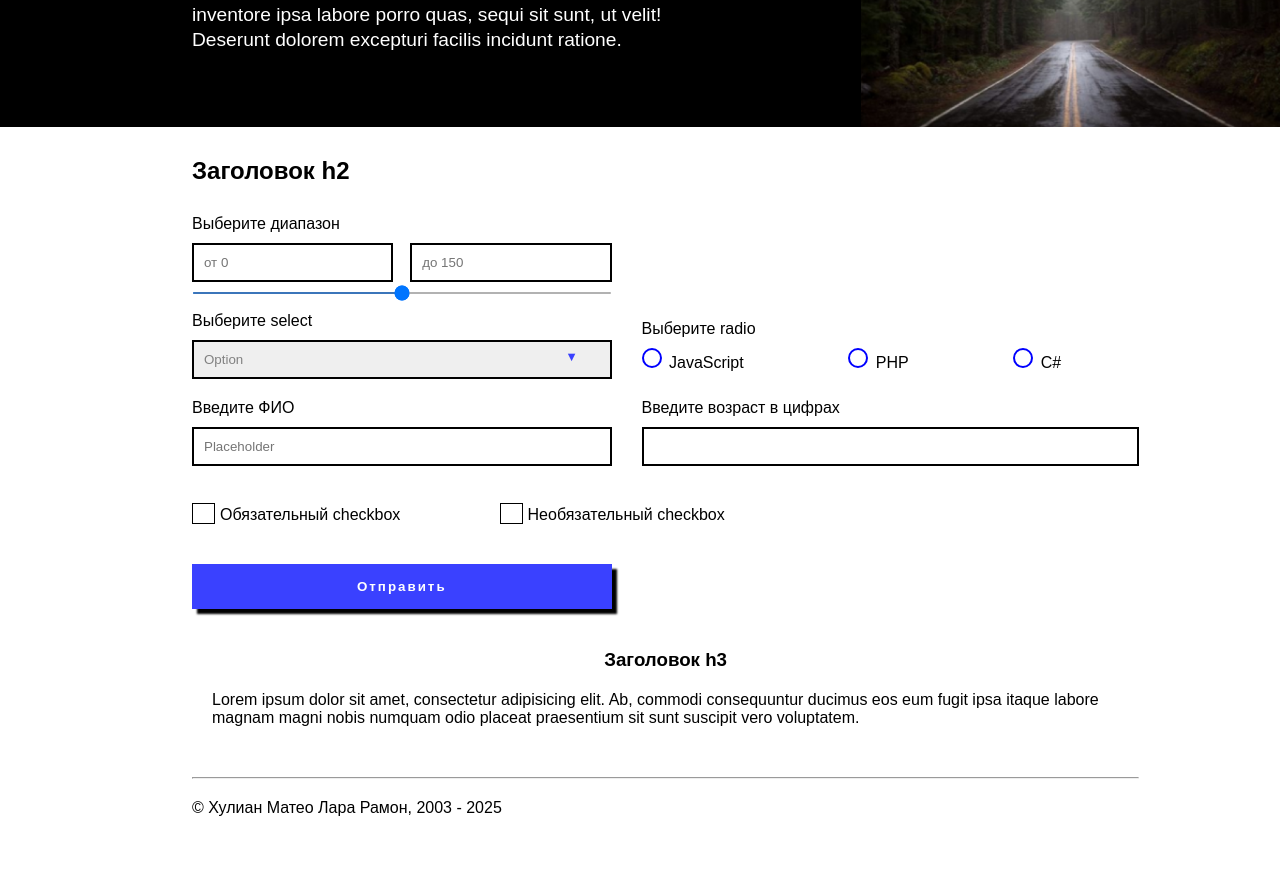
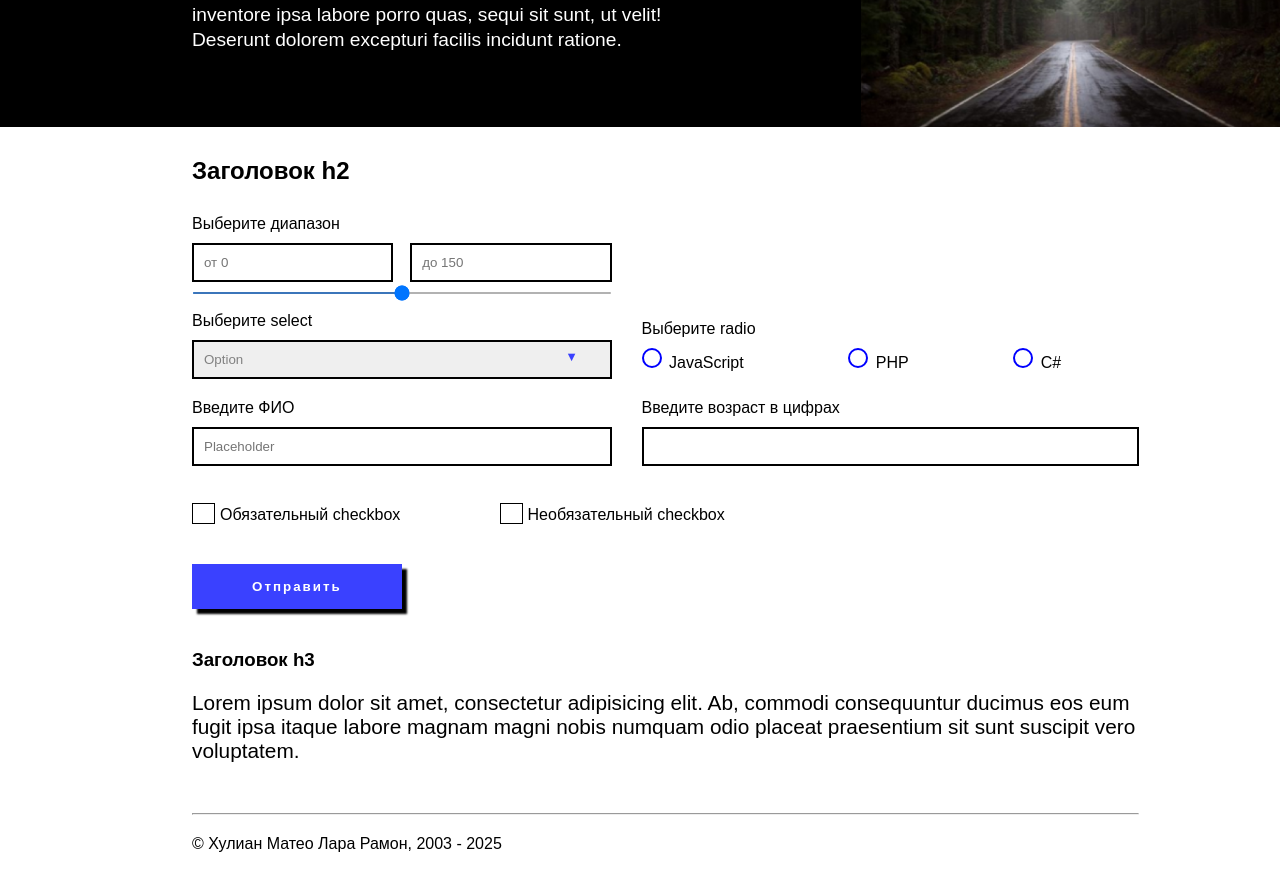
Before and after one commit to ElJulii/frontEnd-model, a plain HTML site: page index.html in a window 1280 px wide. Shown: the part 128-1018 px from the top of the page. Before the commit the page ends 985 px from the top, so only its background shows below. Drawn offline with Linux system fonts and the light colour scheme.

Commit message:
button and section 3 to computer

```diff
--- a/style.css
+++ b/style.css
@@ -432,4 +432,20 @@ footer {
     .main__input-checkbox label {
         font-size: 1rem;
     }
+    /*button*/
+
+    .main__button {
+        width: 50%;
+    }
+
+    /*section 3*/
+
+    .main__title--h3, .main__lorem--section-three {
+        text-align: initial;
+    }
+
+    .main__lorem--section-three {
+        padding: 0;
+        font-size: 1.3rem;
+    }
 }
```
